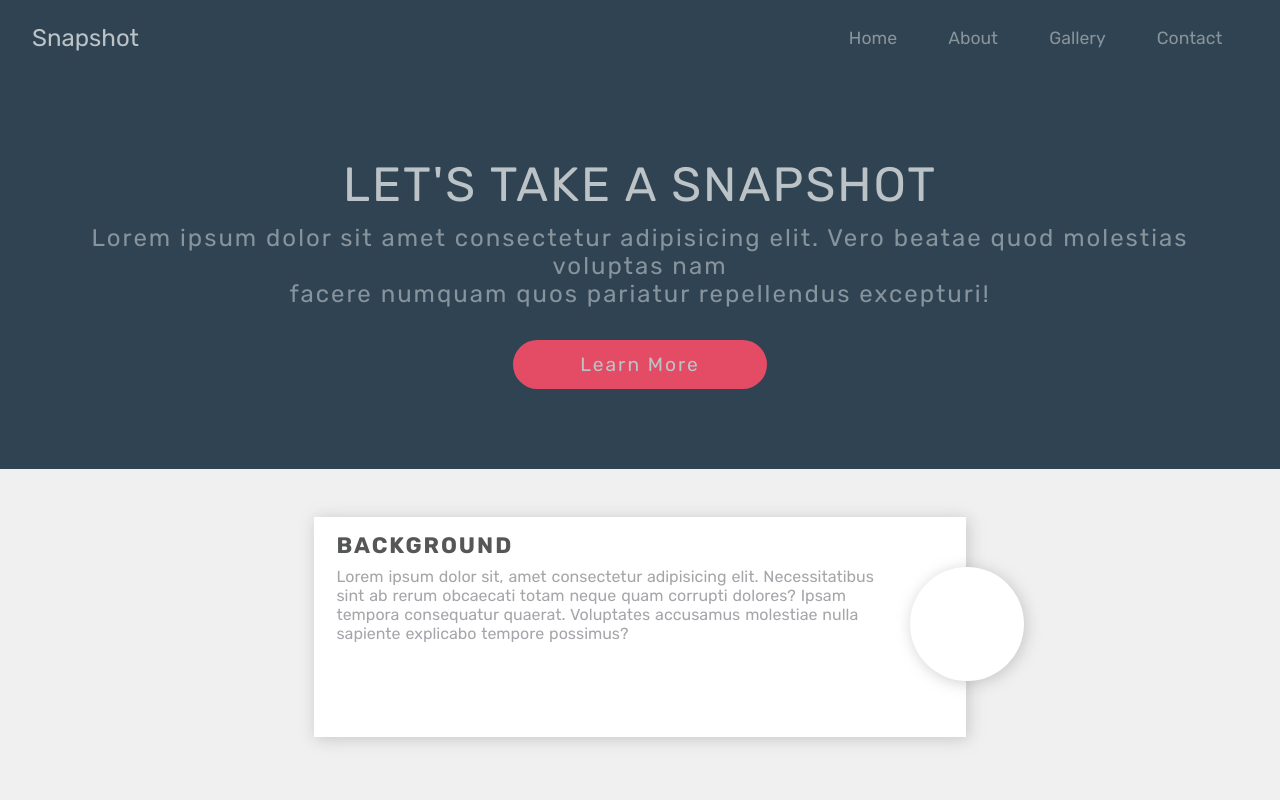
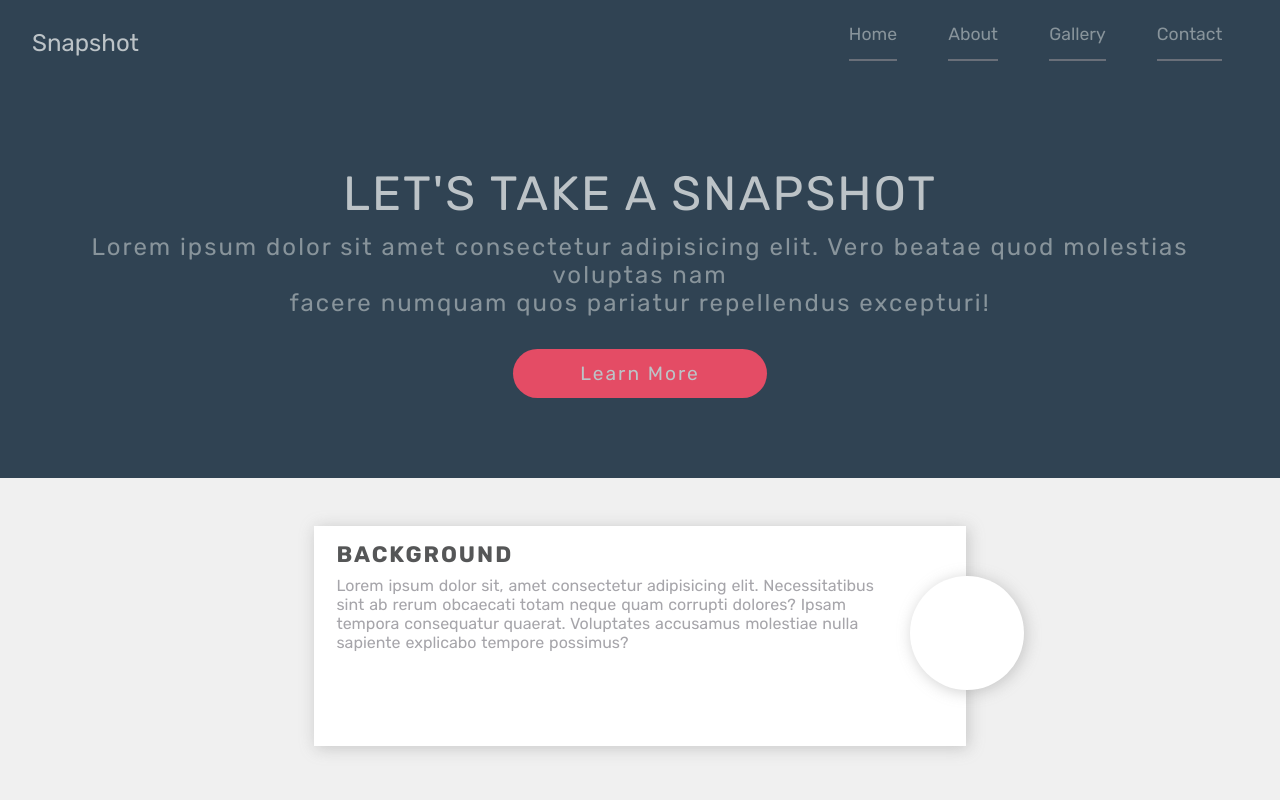
Before and after one commit to CDiala/responsive_website, a plain HTML site: page index.html in a window 1280 px wide. Shown: the top 800 px of the page. Drawn offline with Linux system fonts and the light colour scheme.

Commit message:
re-styled the nav list items.

```diff
--- a/styles.css
+++ b/styles.css
@@ -416,7 +416,9 @@ div.gallery-img {
   }
 
   ul.nav-links li {
-    margin-top: 10px;
+    border-bottom: 2px solid #d4c0c059;
+    margin-top: 20px;
+    padding: 0 0 15px;
   }
   /* hero section */
   div.hero-section {
```
